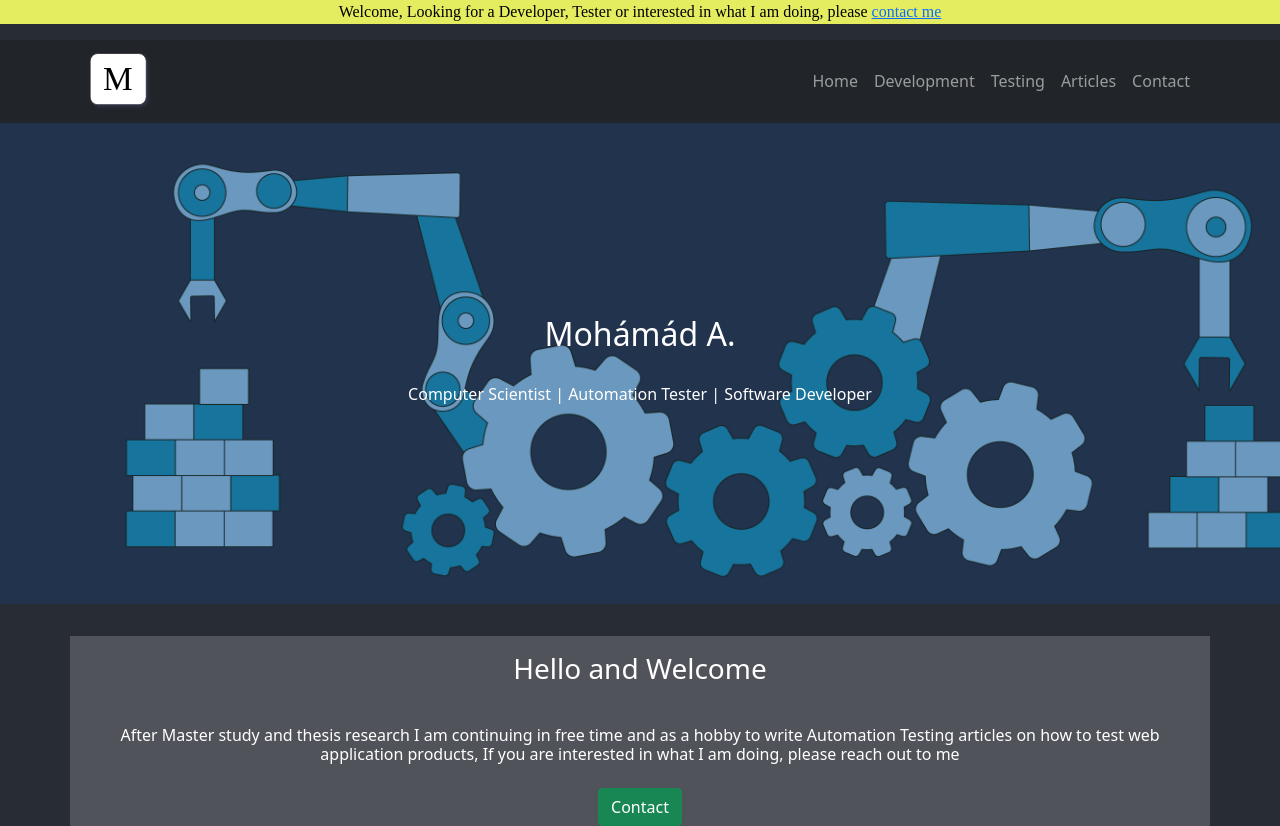
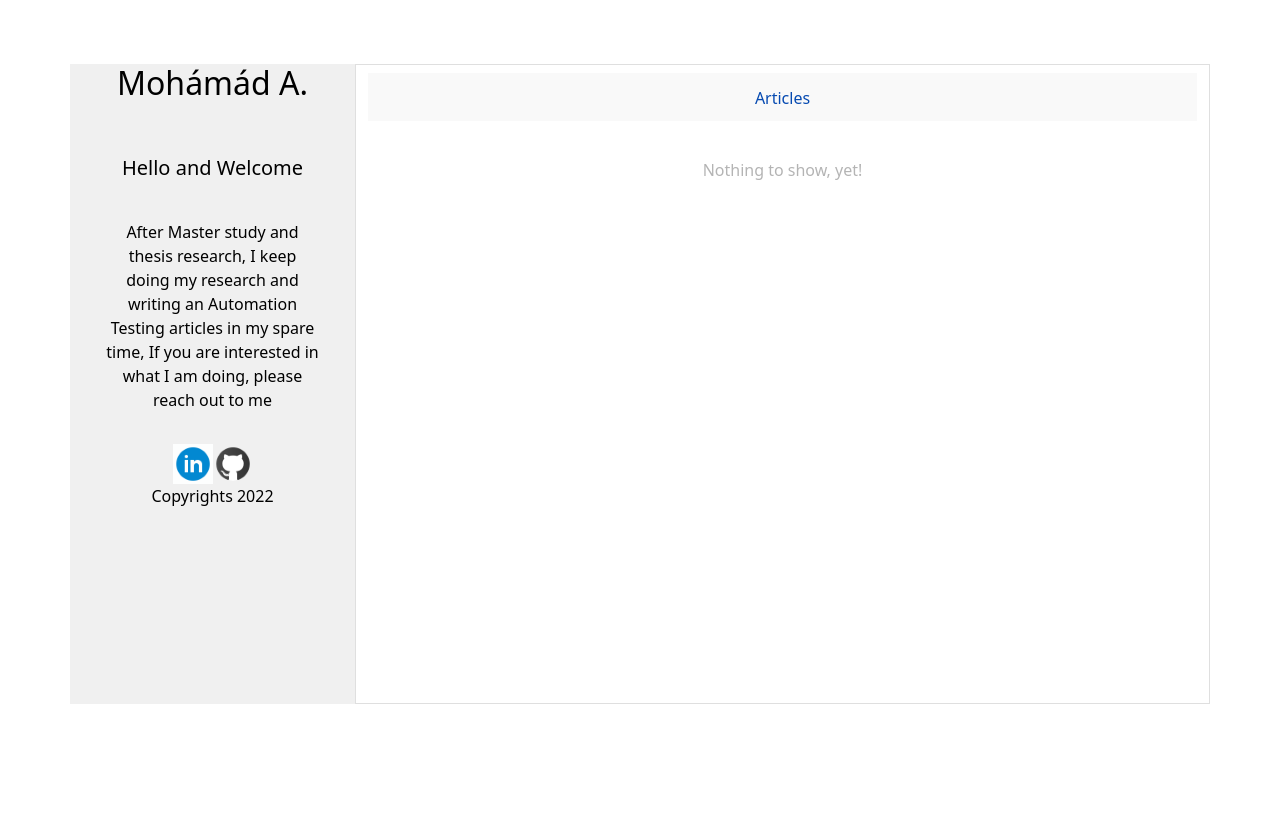
Before and after one commit to jamalmohamad/mohammedtester, a React (Create React App) app: page / in a window 1280 px wide. After the commit the page ends 800 px from the top, so only its background shows below. Built offline with nearby package versions, Linux system fonts and the light colour scheme.

Commit message:
feat: make better ui (#5)

```diff
--- a/src/App.css
+++ b/src/App.css
@@ -21,7 +21,7 @@
   align-items: center;
   justify-content: center;
   font-size: calc(10px + 2vmin);
-  color: white;
+  color: blue;
 }
 
 .App-link {
@@ -41,8 +41,8 @@
 
 
 body {
-  background-color: #282c34;
-  color: white;
+  background-color: white;
+  color: black;
 
 }
 
@@ -55,22 +55,23 @@ body {
     /* border-style: solid; */
     /* border-radius: 1rem; */
     /* margin-left: 10rem; */
-    padding-top: 12rem;
-    padding-bottom: 12rem;
+    padding-top: 0rem;
+    padding-bottom: 0rem;
     /* margin-top: 4rem; */
     background-color: #5f9ea03d;
 }
 
 .cover-bg {
-  background-image: url("./utils/banner2.png");
+  /* background-image: url("./utils/banner2.png");*/
   background-size: cover;
-  height: 100%;
+  height: 50%;
+  background-color: rgb(14, 14, 90);
+
+
 }
 
 .about {
-  background-color: rgba(177, 177, 177, 0.295);
-  /* border-radius: 0.5rem; */
-  margin-top: 2rem;
+  background-color: rgba(177, 177, 177, 0.192);
 
 }
 
@@ -109,3 +110,43 @@ body {
   width: 100%;
   position: absolute;
 }
+
+.nav-link {
+  color: rgb(22, 22, 68) !important;
+  float: left;
+}
+
+.custom-container {
+  padding-top: 4rem;
+
+}
+
+.custom-box {
+  /* border-color: #dfdfdf;
+  border-style: solid;
+  border-width: thin;
+  border-radius: 0rem; */
+
+}
+
+.custom-box2 {
+  border-color: #dfdfdf;
+  border-style: solid;
+  border-width: thin;
+  border-radius: 0rem;
+  height: 40rem;
+}
+
+.custom-article-p {
+  padding-top: 2.3rem;
+  color: #b4b4b4;
+}
+
+.custom-ar-h {
+  padding-top: 1rem;
+  background-color: #f9f9f9;
+  margin-top: 0.5rem;
+  padding-bottom: 0.3rem;
+  color: #064ab1;
+
+}
--- a/src/App.tsx
+++ b/src/App.tsx
@@ -1,30 +1,24 @@
-import 'bootstrap/dist/css/bootstrap.min.css';
-import { Navbar, Container, Nav } from 'react-bootstrap';
-import ReactLogo from '../src/mylogo.svg';
+import "bootstrap/dist/css/bootstrap.min.css";
+import { Navbar, Container, Nav } from "react-bootstrap";
+import ReactLogo from "../src/mylogo.svg";
 
-import './App.css';
-import { Home } from './components/home';
+import "./App.css";
+import { Home } from "./components/home";
 
 function App() {
   return (
     <div className="App">
-      <div className="announcement">
-        <p>Welcome, Looking for a Developer, Tester or interested in what I am doing, please <a href=''>contact me</a></p>
-      </div>
-      <Navbar collapseOnSelect expand="lg" bg="dark" variant="dark">
+      {/* <Navbar collapseOnSelect expand="lg" bg="white" variant="dark">
         <Container>
-  <Navbar.Brand href="#home">
-  <img src={ReactLogo} width="80%" alt="React Logo" />
-
+          {/* <Navbar.Brand href="#home">
+            <img src={ReactLogo} width="50%" alt="React Logo" />
           </Navbar.Brand>
           <Navbar.Toggle aria-controls="responsive-navbar-nav" />
           <Navbar.Collapse id="responsive-navbar-nav">
-    <Nav className="me-auto">
-
-    </Nav>
+            <Nav className="me-auto"></Nav>
             <Nav>
               <Nav.Link href="#deets">Home</Nav.Link>
-       {/* <Nav.Link href="#resume">Resume</Nav.Link> */}
+              {/* <Nav.Link href="#resume">Resume</Nav.Link>
               <Nav.Link href="#development">Development</Nav.Link>
               <Nav.Link href="#pricing">Testing</Nav.Link>
               <Nav.Link href="#articles">Articles</Nav.Link>
@@ -32,12 +26,9 @@ function App() {
             </Nav>
           </Navbar.Collapse>
         </Container>
-</Navbar>
-
-
+      </Navbar> */}
 
       <Home></Home>
-
     </div>
   );
 }
--- a/src/components/about.tsx
+++ b/src/components/about.tsx
@@ -3,18 +3,12 @@ import { ABOUT_DESCRIPTION } from "../utils/constants"
 
 export function About() {
     return (
-        <div className="container about">
+        <div className="container">
             <div className="row">
                 <div className="col-md-12">
-                    <h3 className="h-spaces">Hello and Welcome</h3>
-                      <h6 className="h-spaces">{ABOUT_DESCRIPTION}</h6>
+                    <h5 className="h-spaces">Hello and Welcome</h5>
+                      <p className="h-spaces">{ABOUT_DESCRIPTION}</p>
                 </div>
-                <div className="col-md-12">
-                    <Button className="btn btn-success">Contact </Button>
-
-                </div>
-
-
             </div>
 
         </div>
--- a/src/components/article.tsx
+++ b/src/components/article.tsx
@@ -1,7 +1,7 @@
 export function Article() {
     return(
         <>
-        <p>Articles</p>
+        <p className="custom-article-p">Nothing to show, yet!</p>
         </>
     )
 
--- a/src/components/home.tsx
+++ b/src/components/home.tsx
@@ -1,12 +1,54 @@
-import { Introduction } from "../utils/introduction";
+import { Container, Row, Col } from "react-bootstrap";
+import { Navbar, Stack } from "react-bootstrap";
+import { Link } from "react-router-dom";
+import ReactLogo from "../../src/mylogo.svg";
+import GithubLogo from "../../src/utils/github.png";
+import LinkedinLogo from "../../src/utils/linkedin.gif";
 import { About } from "./about";
+import { Article } from "./article";
+
 
 export function Home() {
-    return (
-        <div className="">
-            <Introduction></Introduction>
-             <About></About>
-            {/* <Automation></Automation> */}
+  return (
+    <Container className="custom-container">
+      <Row>
+        <Col sm={3} className="custom-box about">
+        <Navbar.Brand href="">
+            {/* <img src={ReactLogo} width="10%" alt="React Logo" /> */}
+            <h2>Mohámád A. </h2>
+
+          </Navbar.Brand>
+          <About></About>
+
+          <Stack gap={2}>
+            {/* <div className="bg-light">Home</div>
+            <div className="bg-light">Articles</div>
+            <div className="bg-light">Open Source Projects</div> */}
+            {/* <div className="bg-light">
+                Linkedin, github
+            </div> */}
+            </Stack>
+
+            <a href="https://www.linkedin.com/in/moh%C3%A1m%C3%A1d-7b8044173/">
+                <img src={LinkedinLogo} width="40rem;"/>
+            </a>
+            <a href="https://github.com/jamalmohamad">
+                <img src={GithubLogo} width="40rem;"/>
+            </a>
+
+            <p>Copyrights 2022</p>
+
+
+        </Col>
+        <Col sm={9} className="custom-box2">
+
+        <div className="custom-ar-h">
+        <h6 >Articles</h6>
+
         </div>
-    );
+            <Article></Article>
+        </Col>
+      </Row>
+    </Container>
+  );
 }
--- a/src/utils/constants.ts
+++ b/src/utils/constants.ts
@@ -1 +1 @@
-export const ABOUT_DESCRIPTION = "After Master study and thesis research I am continuing in free time and as a hobby to write Automation Testing articles on how to test web application products, If you are interested in what I am doing, please reach out to me";
+export const ABOUT_DESCRIPTION = "After Master study and thesis research, I keep doing my research and writing an Automation Testing articles in my spare time, If you are interested in what I am doing, please reach out to me";
```
Also changed, not shown: src/components/announcement.tsx (added, +8 -0 lines), src/utils/github.png (added), src/utils/linkedin.gif (added). Lines whose indentation alone changed are shown as unchanged.
